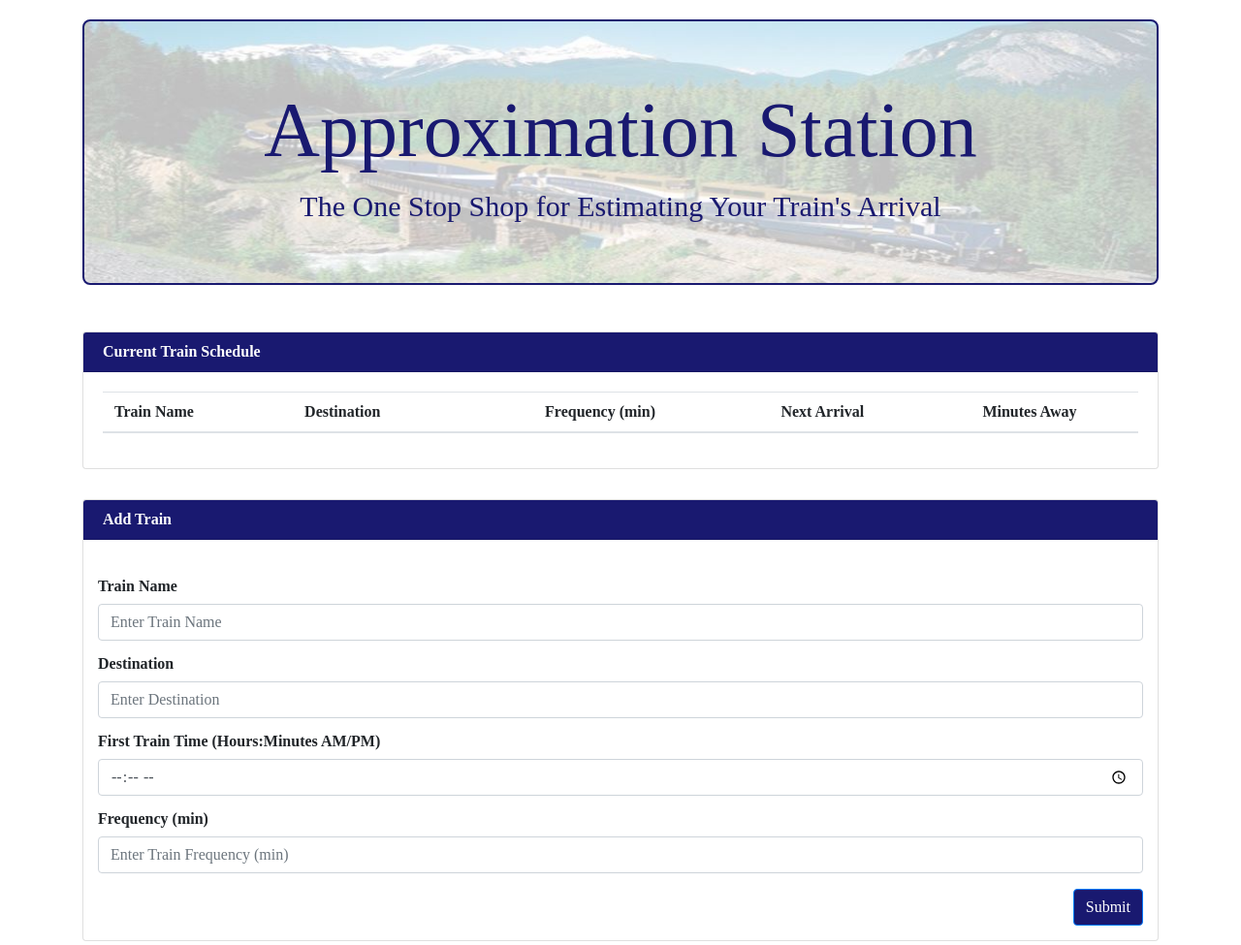
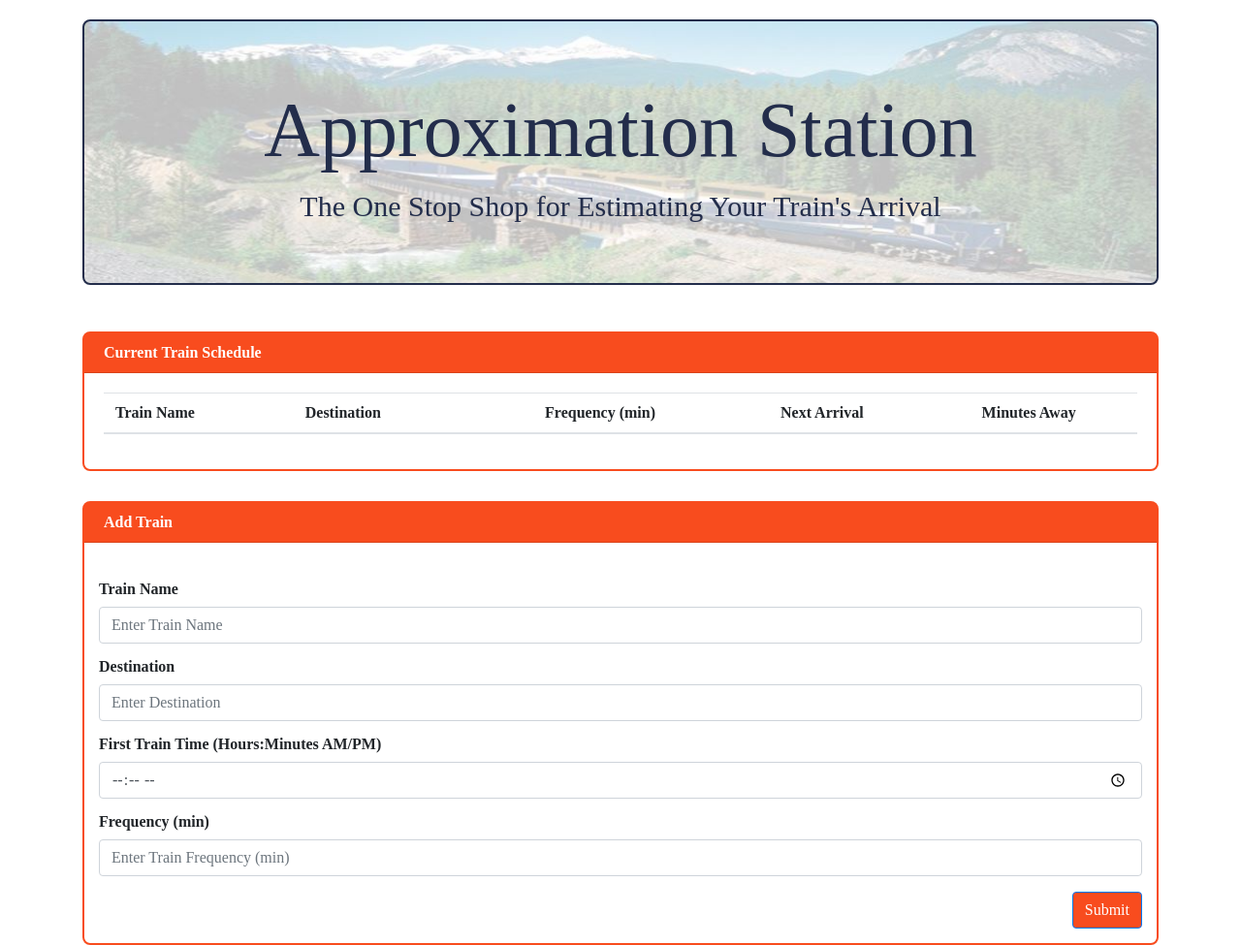
Before and after one commit to bradleyjd19/Train-Scheduler, a plain HTML site: page index.html in a window 1280 px wide. Shown: the whole page at 97% size. Drawn offline with nearby package versions, Linux system fonts and the light colour scheme; no server answers.

Commit message:
updated colors and borders

```diff
--- a/assets/css/train.css
+++ b/assets/css/train.css
@@ -10,9 +10,9 @@
 .jumbotron {
   background-image: url("../images/train-header1.jpg");
   background-size: cover;
-  color: midnightblue;
+  color: #232D4B;
   text-align: center;
-  border: 2px solid midnightblue;
+  border: 2px solid #232D4B;
   border-radius: 8px;
 }
 
@@ -26,6 +26,11 @@
 
 #display-container {
   margin-bottom: 15px;
+}
+
+#display-card {
+  border: 2px solid #F84C1E;
+  border-radius: 8px;
 }
 
 #center-cell {
@@ -44,7 +49,7 @@ label {
 
 #submit-button,
 .card-header{
-  background-color: midnightblue;
+  background-color: #F84C1E;
   color: white;
 }
 
--- a/index.html
+++ b/index.html
@@ -34,7 +34,7 @@
   </div><br>
 
   <div class="container" id="display-container">
-    <div class="card">
+    <div class="card" id="display-card">
       <div class="card-header">Current Train Schedule</div>
       <div class="card-body">
         <table class="table" id="data-row">
@@ -54,8 +54,8 @@
     </div>
   </div><br>
 
-  <div class="container">
-    <div class="card">
+  <div class="container" id="display-container">
+    <div class="card" id="display-card">
       <div class="card-header">Add Train</div>
       <div class="card-body">
       </div>
```
